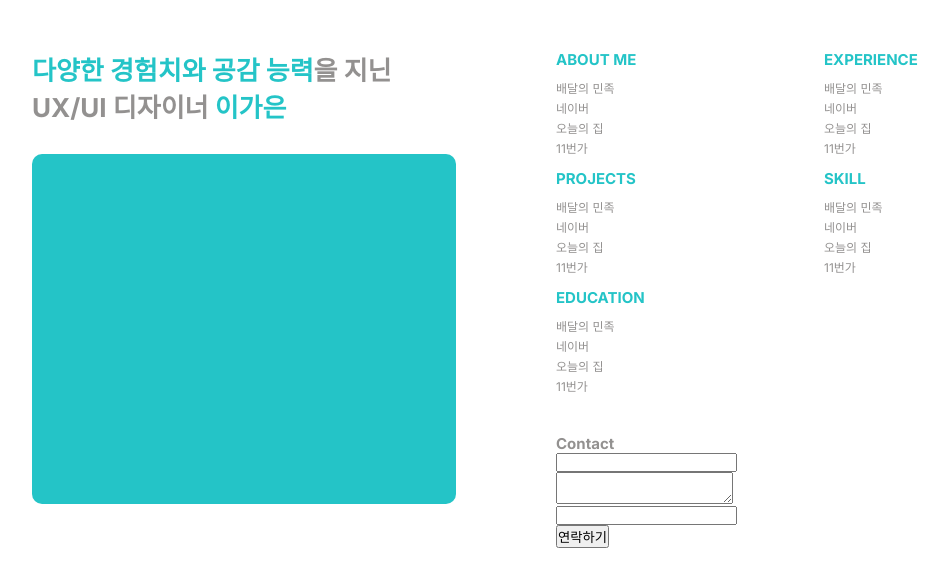
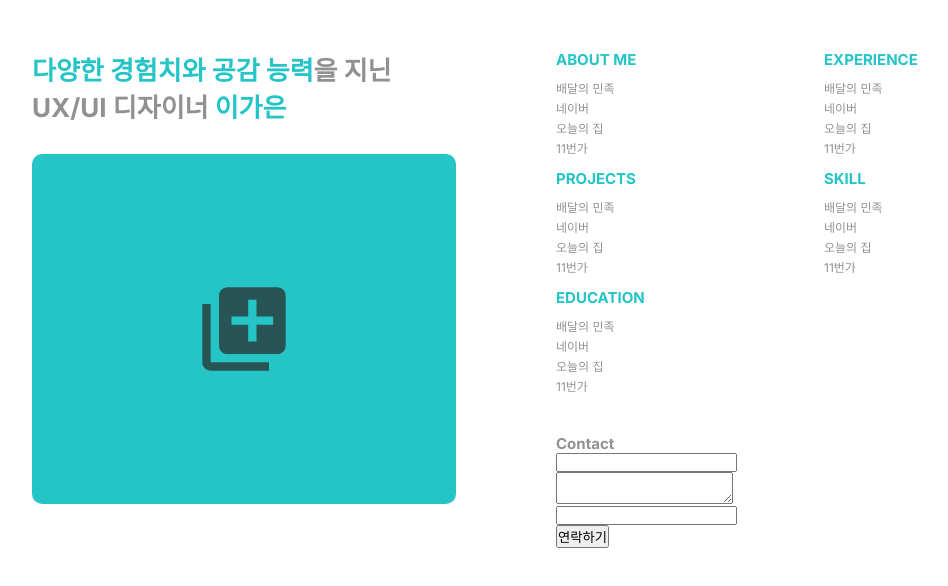
Before and after one commit to kimtaejin3/gemfolio, a Next.js app: page /portfolio/1 in a window 1280 px wide. Shown: the top 586 px of the page, without its empty margins (78-1026 px from the left). Built offline with nearby package versions, Linux system fonts and the light colour scheme.

Commit message:
build: add react-icons

```diff
--- a/src/app/portfolio/[id]/page.tsx
+++ b/src/app/portfolio/[id]/page.tsx
@@ -1,5 +1,5 @@
 import styles from "./PortfolioStyle.module.css";
-// import { MdAddToPhotos } from "react-icons/md";
+import { MdAddToPhotos } from "react-icons/md";
 
 export default function Portfolio() {
   return (
@@ -12,7 +12,7 @@ export default function Portfolio() {
             <span className={styles.highlight}>이가은</span>
           </h1>
           <div className={styles.profileCover}>
-            {/* <MdAddToPhotos color="#285455" size={100} /> */}
+            <MdAddToPhotos color="#285455" size={100} />
           </div>
         </div>
         <div className={styles.contents}>
```
Also changed, not shown: package.json (+4 -3 lines), 1 other file (tests, documents, lock files or other folders).
